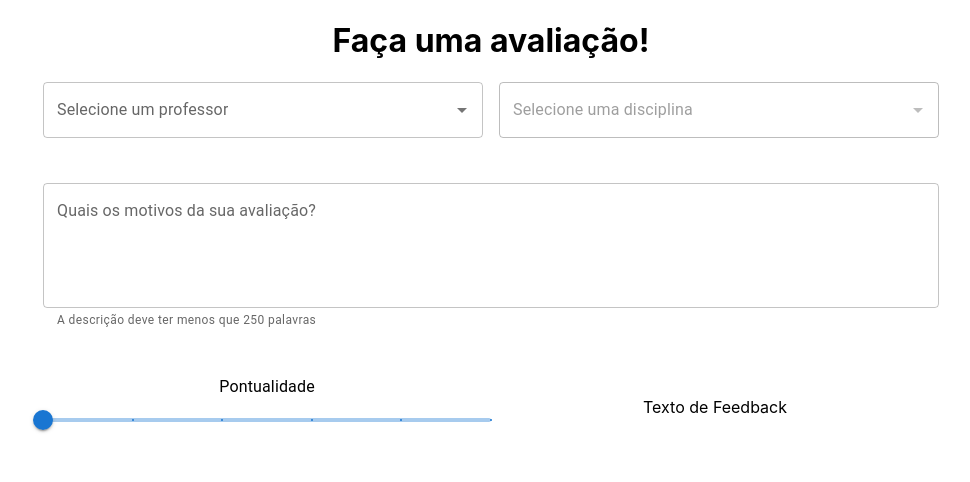
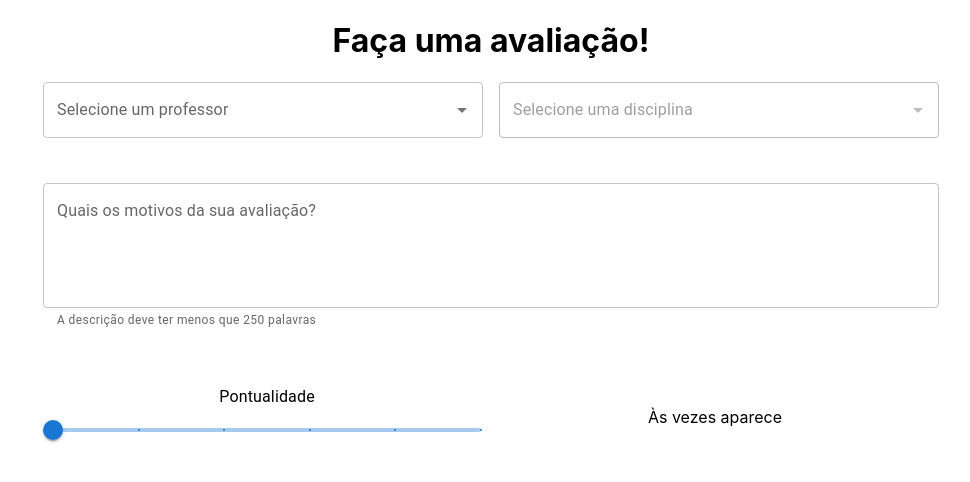
Before and after one commit to eduardocanova23/Teacher-Review, a React (Create React App) app in the folder frontend/: page / in a window 1280 px wide. Shown: the top 482 px of the page, without its empty margins (149-1119 px from the left). Built offline with nearby package versions, Linux system fonts and the light colour scheme.

Commit message:
applied solid in form component

```diff
--- a/frontend/package.json
+++ b/frontend/package.json
@@ -9,6 +9,7 @@
     "@testing-library/jest-dom": "^5.16.5",
     "@testing-library/react": "^13.4.0",
     "@testing-library/user-event": "^13.5.0",
+    "axios": "^1.4.0",
     "react": "^18.2.0",
     "react-dom": "^18.2.0",
     "react-scripts": "5.0.1",
--- a/frontend/src/App.js
+++ b/frontend/src/App.js
@@ -1,4 +1,4 @@
-import './App.css';
+import './css/App.css';
 import ReviewForm from './components/ReviewForm'
 function App() {
   return (
--- /dev/null
+++ b/frontend/src/components/RateSlider.jsx
@@ -0,0 +1,33 @@
+import React from "react";
+import { Typography, Slider } from '@mui/material';
+const RateSlider = (props) => {
+    let value = props.input[props.name]
+    let feedback = props.feedbacks[value/2]
+    console.log(props.input)
+    return (
+        <>
+            <div style={{ width: '100%', margin:10}}>
+                <Typography id="input-slider" gutterBottom>
+                    {props.name}
+                </Typography>
+                <Slider
+                    aria-label="Small steps"
+                    defaultValue={0}
+                    name={props.name}
+                    value={props.input[props.name]}
+                    onChange={props.set}
+                    step={2}
+                    marks
+                    min={0}
+                    max={10}
+                    valueLabelDisplay="auto"
+                />
+            </div>
+            <div style={{ width: '100%', margin:10}}>
+                {feedback}
+            </div>
+        </>
+    )
+}
+
+export default RateSlider;
--- a/frontend/src/components/ReviewForm.jsx
+++ b/frontend/src/components/ReviewForm.jsx
@@ -1,35 +1,56 @@
 import React from "react";
 import TextField from '@mui/material/TextField';
-import Button from '@mui/material/Button';
-import { FormControl, FormGroup, FormLabel, MenuItem } from '@mui/material';
-import { Autocomplete, Typography, Slider, Select, InputLabel } from '@mui/material';
+import RateSlider from "./RateSlider";
+import json_feed from '../constants/feedbacks.json'
+import { useProfessors } from "./hooks/useProfessors";
+import { FormControl, Autocomplete} from '@mui/material';
+
 const ReviewForm = () => {
-    const [inputProfessor, setProfessor] = React.useState("");
+    const {inputProfessor, handleProfessorInput} = useProfessors()
     const [inputSubject, setSubject] = React.useState("");
     const [inputDescription, setDescription] = React.useState("");
-    const [inputPontuality, setPontuality] = React.useState(0);
-    const [inputMamata, setMamata] = React.useState(0);
+    const [inputRate, setRate] = React.useState({
+        "Pontualidade": 0,
+        "Organização": 0,
+        "Assiduidade": 0,
+        "Didática": 0,
+        "Nível de Mamata": 0
+    });
+
+    const handleRateInput = (event, newValue) => {
+        let newRateInput = {
+            ...inputRate,
+        }
+        newRateInput[event.target.name] = newValue
+        setRate(newRateInput)
+    }
+    const professors = {
+        'daniel':['a', 'b', 'c']
+    }
+
+    const styles = {
+        form_div: {
+            display: 'flex',
+            justifyContent: 'space-between',
+            marginBottom: '5%',
+            alignItems: 'center'
+        }
+    }
+
+    const handleSubjectInput = (event, newValue) => {
+        setSubject(newValue);
+        console.log(newValue)
+    }
 
 
-
-    const professors = {
-        'daniel': ['a', 'b', 'c'],
-        'andrea': ['e', 'f', 'g'],
-        'teste': ['h', 'i', 'j']
-    }
-    const handleProfessorInput = (event, newValue) => {
-        setProfessor(newValue)
-        setSubject("")
-    }
     return (
         <div className="Form" >
             <h1>Faça uma avaliação!</h1>
             <FormControl style={{width: '70%'}}>
-                <div style={{display: 'flex', justifyContent: 'space-between', marginBottom: '5%'}}>
+                <div style={styles.form_div}>
                     <Autocomplete
                         value={inputProfessor}
                         onChange={handleProfessorInput}
-                        id="professor_ac"
                         options={Object.keys(professors)}
                         sx={{ width: '100%', mr: 1}}
                         renderInput={(params) => <TextField {...params} label="Selecione um professor" />}
@@ -37,19 +58,15 @@ const ReviewForm = () => {
 
                     <Autocomplete
                         value={inputSubject}
-                        onChange={(event, newValue) => {
-                            setSubject(newValue);
-                            console.log(newValue)
-                        }}
+                        onChange={handleSubjectInput}
                         disabled={inputProfessor? false : true}
-                        id="professor_ac"
                         options={professors[inputProfessor]? professors[inputProfessor] : []}
                         sx={{ width: '100%', ml: 1}}
                         renderInput={(params) => <TextField {...params} label="Selecione uma disciplina" />}
                     />
 
                 </div>
-                <div style={{display: 'flex', justifyContent: 'space-between', marginBottom: '5%'}}>
+                <div style={styles.form_div}>
 
                  <TextField
                     error={inputDescription.length > 250? true : false}
@@ -65,33 +82,16 @@ const ReviewForm = () => {
                     rows={4}
                 />
                 </div>
-                <div style={{display: 'flex', justifyContent: 'space-between', marginBottom: '5%', alignItems: 'center'}}>
-                    <div style={{ width: '100%'}}>
-                    <Typography id="input-slider" gutterBottom>
-                        Pontualidade
-                    </Typography>
-                    <Slider
-                        aria-label="Small steps"
-                        defaultValue={0}
-                        getAriaValueText={inputPontuality}
-                        step={2}
-                        marks
-                        min={0}
-                        max={10}
-                        valueLabelDisplay="auto"
-                        />
-                    </div>
-                    <div  style={{ width: '100%'}}>
-                        Texto de Feedback
-                    </div>
+                <div style={styles.form_div}>
+                    <RateSlider
+                        input={inputRate}
+                        set={handleRateInput}
+                        name="Pontualidade"
+                        feedbacks={json_feed['Pontualidade']}
+                    />
+
                 </div>
-
-
-
             </FormControl>
-
-
-
         </div>
     )
 }
--- /dev/null
+++ b/frontend/src/components/hooks/useProfessors.jsx
@@ -0,0 +1,25 @@
+import React from "react";
+import axios from "axios";
+import { useEffect, useState } from "react";
+
+export const useProfessors = () => {
+    const [inputProfessor, setProfessor] = React.useState("");
+
+    const handleProfessorInput = (event, newValue) => {
+        setProfessor(newValue)
+    }
+
+    const fetchProfessors = async () => {
+        // const response = await axios.get(
+        //     "https://fakestoreapi.com/Professors"
+        // );
+
+        // if (response && response.data) setProducts(response.data);
+    };
+
+    // useEffect(() => {
+    //     fetchProducts();
+    // }, []);
+
+    return {inputProfessor, handleProfessorInput};
+};
--- /dev/null
+++ b/frontend/src/config.js
@@ -0,0 +1,3 @@
+export default global.config = {
+    'api_url': 'http://127.0.0.1:5000'
+}
--- /dev/null
+++ b/frontend/src/constants/feedbacks.json
@@ -0,0 +1,18 @@
+{
+    "Pontualidade": [
+        "Às vezes aparece",
+        "Sempre atrasado/a",
+        "Atrasado/a na maior parte do tempo",
+        "Atrasos razoáveis",
+        "Pontual como deveria",
+        "Desnecessariamente pontual"
+    ],
+    "Organização": [
+        "Totalmente perdido",
+        "Não possui nada planejado",
+        "Planejamento fraco",
+        "Levemente organizado/a",
+        "Organização adequada",
+        "Ótimo planejamento"
+    ]
+}
--- a/frontend/src/index.js
+++ b/frontend/src/index.js
@@ -1,6 +1,6 @@
 import React from 'react';
 import ReactDOM from 'react-dom/client';
-import './index.css';
+import './css/index.css';
 import App from './App';
 import reportWebVitals from './reportWebVitals';
 
```
Also changed, not shown: frontend/src/css/App.css (renamed from frontend/src/App.css), frontend/src/css/index.css (renamed from frontend/src/index.css), frontend/src/logo.svg (deleted), 1 other file (tests, documents, lock files or other folders).
